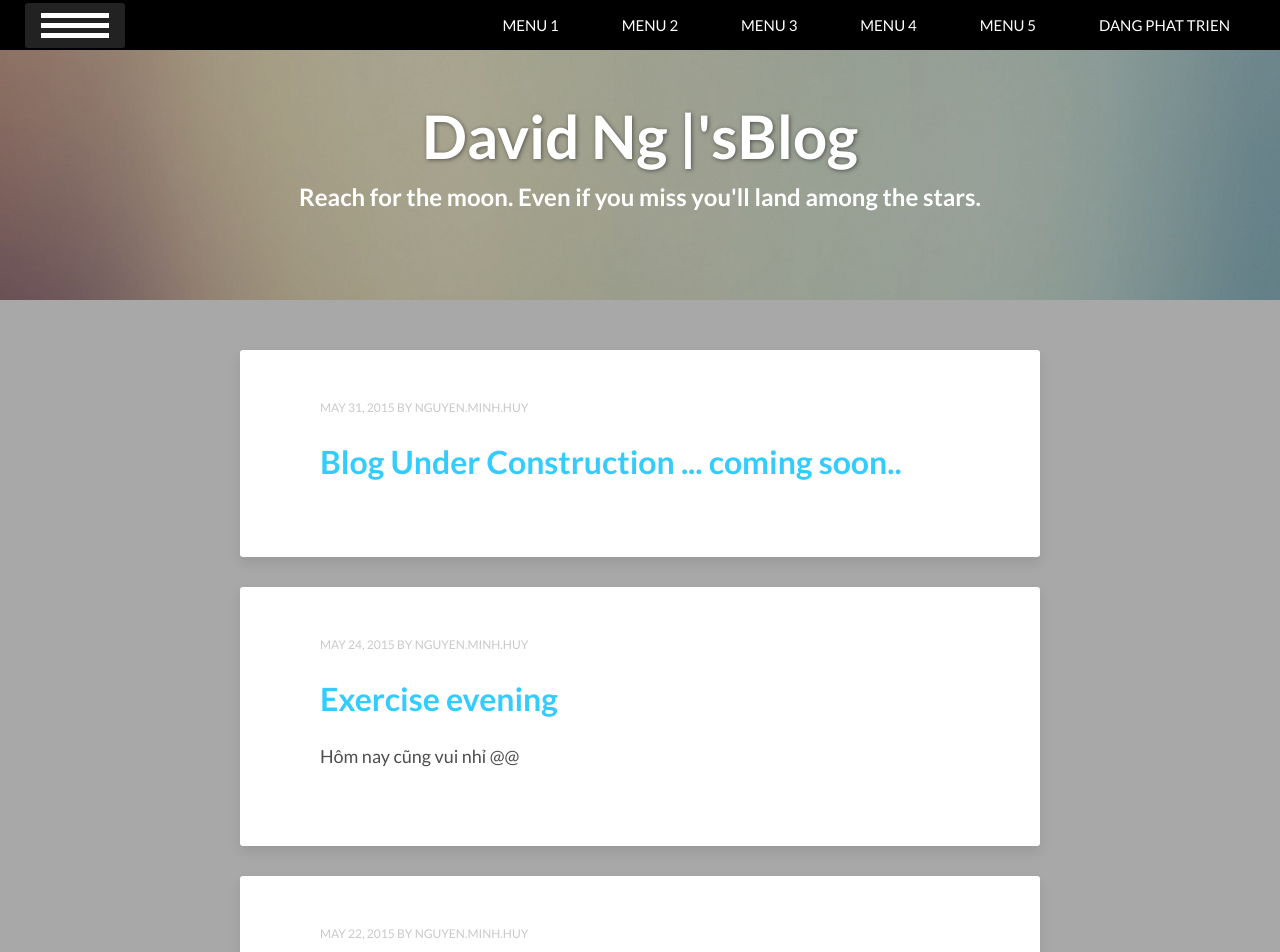
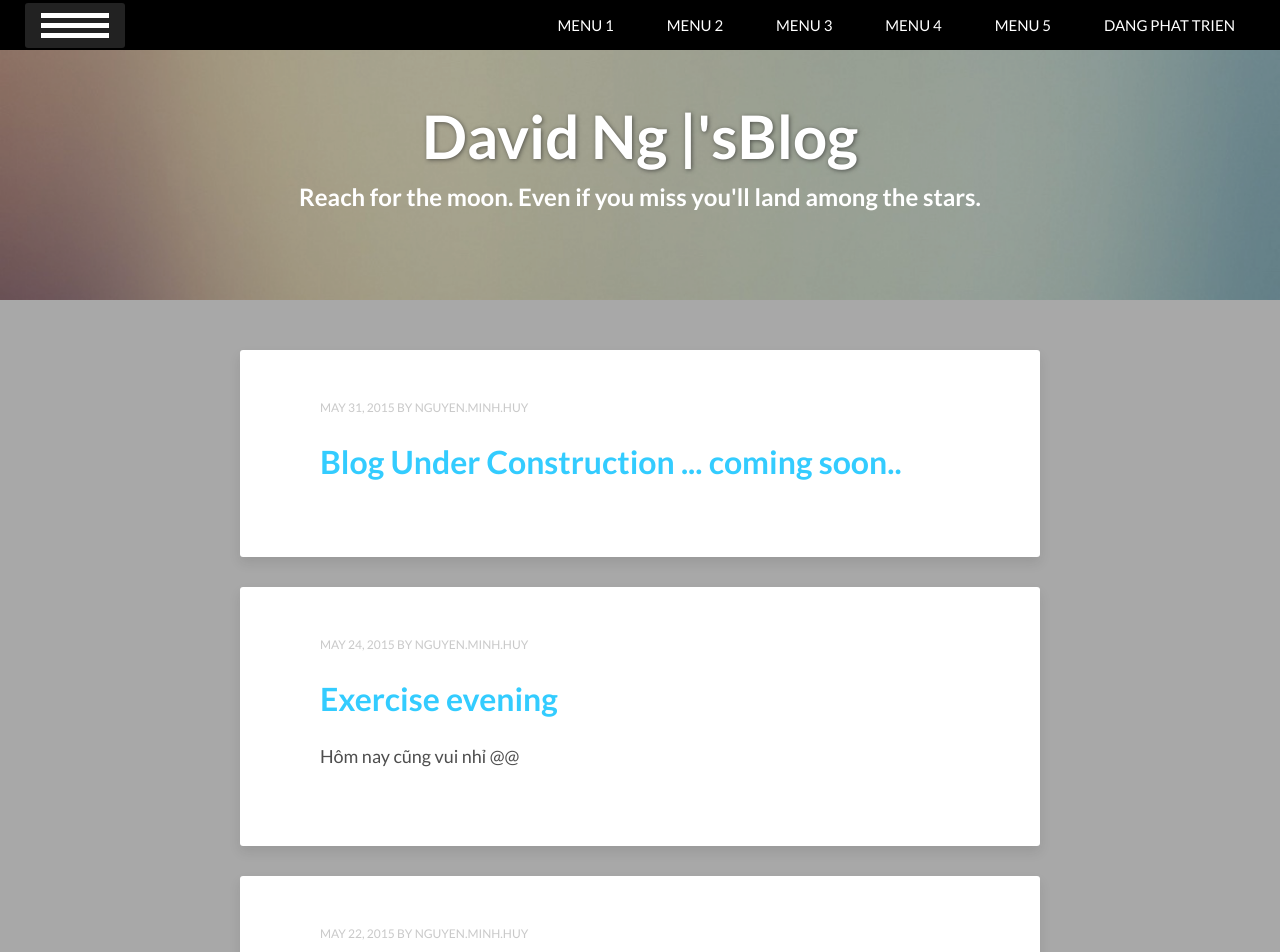
Before and after one commit to vareisen/vareisen.github.io, a Jekyll site: the page built from index.html, in a window 1280 px wide and 1400 px high. Shown: the top 952 px of the window. Built offline with Jekyll 4.4.1, drawn with Linux system fonts in a browser that asks for light colours; the list of posts is cut into pages by our own code.

Commit message:
Update head.html

```diff
--- a/_includes/head.html
+++ b/_includes/head.html
@@ -99,7 +99,7 @@ p.nice_day {
 #navi-bar ul li a {
     text-decoration: none;
     color: #fff;
-    padding: 10px 15px;
+    padding: 7px 10px;
     border-radius: 3px;
     transition: color 0.3s, background 0.3s;
 }
```
